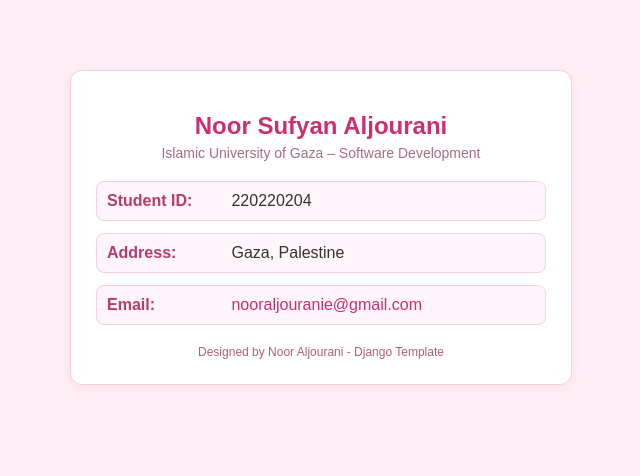
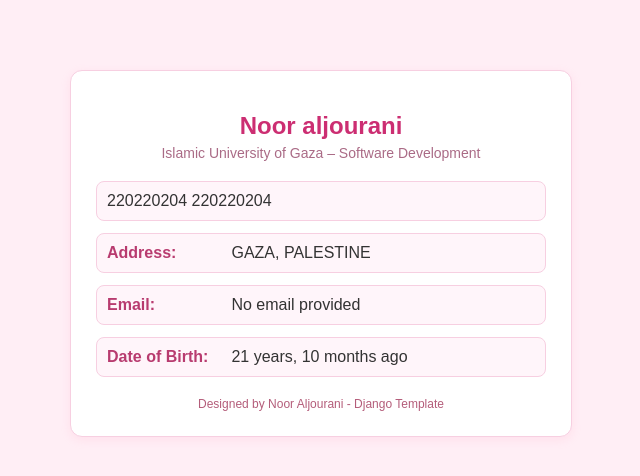
Before and after one commit to naro04/django-student-profile, a Django app: page /index/ in a window 1280 px wide. Shown: the top 476 px of the page, without its empty margins (319-959 px from the left). Run offline with Django 5.2, Linux system fonts and the light colour scheme.

Commit message:
Add Django template filters

```diff
--- a/Templates/pages/index.html
+++ b/Templates/pages/index.html
@@ -79,25 +79,34 @@
 
 <div class="card">
 
-    <h1>{{ full_name }}</h1>
+    <h1>{{ full_name|capfirst|add:last_name }}</h1>
     <h2>{{ university }} – {{ major }}</h2>
 
     <div class="row">
-        <span class="label">Student ID:</span>
+        <span class="value">{{ student_id|stringformat:"s" }}</span>
         <span class="value">{{ student_id }}</span>
     </div>
 
     <div class="row">
         <span class="label">Address:</span>
-        <span class="value">{{ address }}</span>
+        <span class="value">{{ address|upper }}</span>
+
     </div>
 
     <div class="row">
         <span class="label">Email:</span>
         <span class="value">
-            <a href="mailto:{{ email }}">{{ email }}</a>
+        {{ email|default:"No email provided" }}
         </span>
+
     </div>
+    <div class="row">
+    <span class="label">Date of Birth:</span>
+    <span class="value">
+        {{ date_of_birth|timesince }} ago
+    </span>
+    </div>
+
 
     <div class="footer">Designed by Noor Aljourani - Django Template</div>
 
--- a/pages/views.py
+++ b/pages/views.py
@@ -1,12 +1,14 @@
 from django.shortcuts import render
+from datetime import date
 def index(request):
     context = {
-        'full_name': 'Noor Sufyan Aljourani',
-        'student_id': '220220204',
+        'full_name': 'noor',
+        'last_name': ' aljourani',
+        'student_id': 220220204,
         'address': 'Gaza, Palestine',
-        'email': 'nooraljouranie@gmail.com',
+        'email': '',
         'major': 'Software Development',
         'university': 'Islamic University of Gaza',
-
+        'date_of_birth': date(2004, 2, 5),
     }
     return render(request, 'pages/index.html', context)
```
